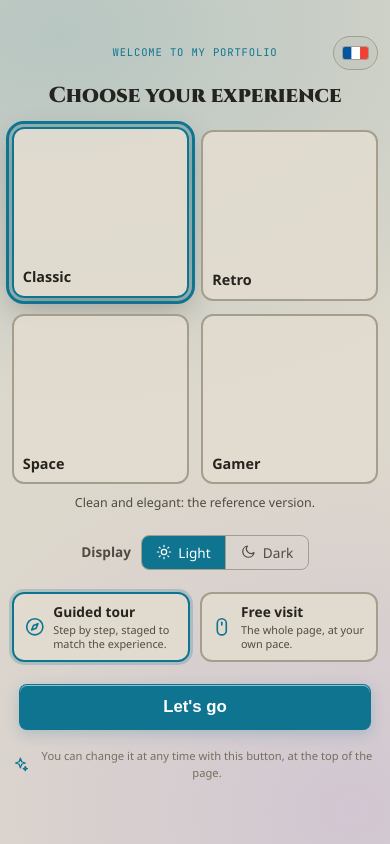
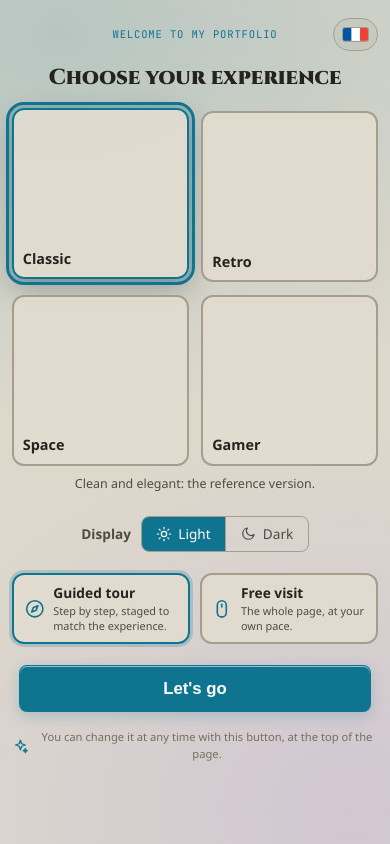
Before and after one commit to Frowards/Frowards.github.io, a plain HTML site: page index.html in a window 390 px wide. Shown: the top 844 px of the page. Drawn offline with Linux system fonts and the light colour scheme.

Commit message:
Écran d'accueil sur téléphone : ligne « Bienvenue » remontée de 12 px
Co-Authored-By: Claude Opus 5.5 <noreply@anthropic.com>

```diff
--- a/css/features/experience/welcome-compact.css
+++ b/css/features/experience/welcome-compact.css
@@ -97,10 +97,10 @@
         height: 100%;
         margin: 0;
     }
-    /* Place libre : un tiers au-dessus, deux tiers en dessous (le contenu
+    /* Place libre : un dixième au-dessus, le reste en dessous (le contenu
        remonte un peu vers le haut de l'écran) */
     .xp-welcome__box::before, .xp-welcome__box::after { content: ""; flex: 1 1 0; }
-    .xp-welcome__box::after { flex-grow: 2; }
+    .xp-welcome__box::after { flex-grow: 9; }
     .xp-cards {
         flex: 0 1 auto;
         min-height: 0;
```
